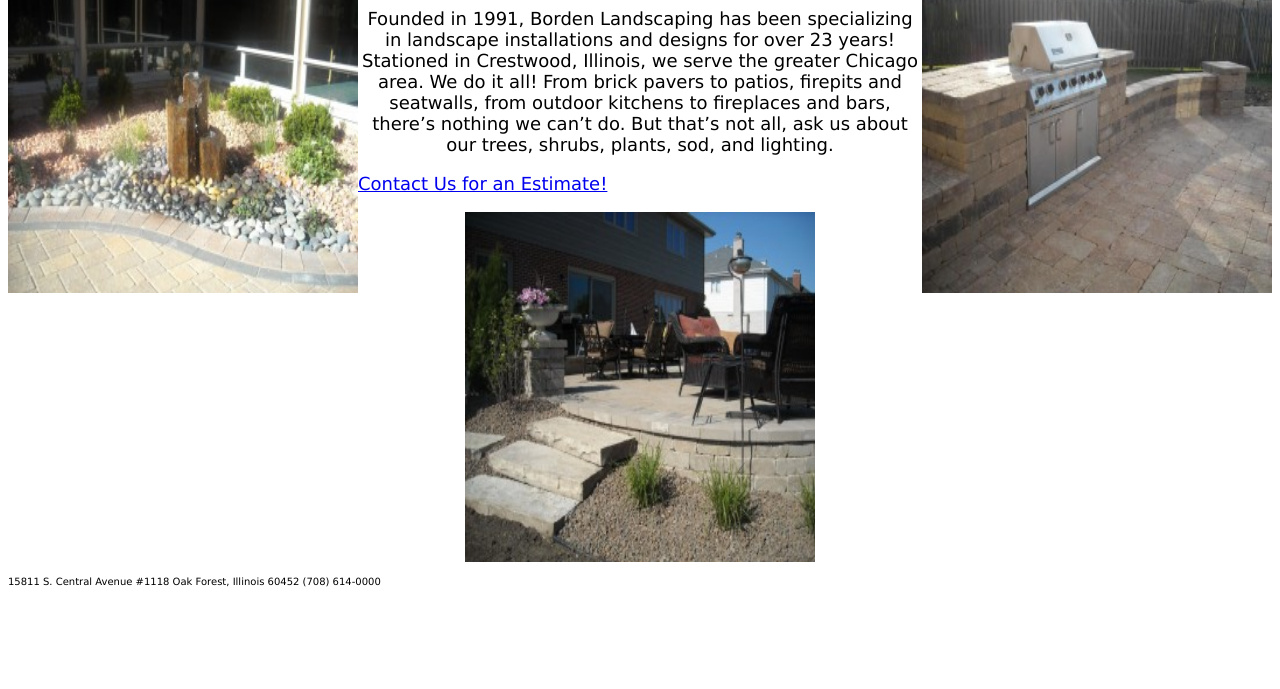
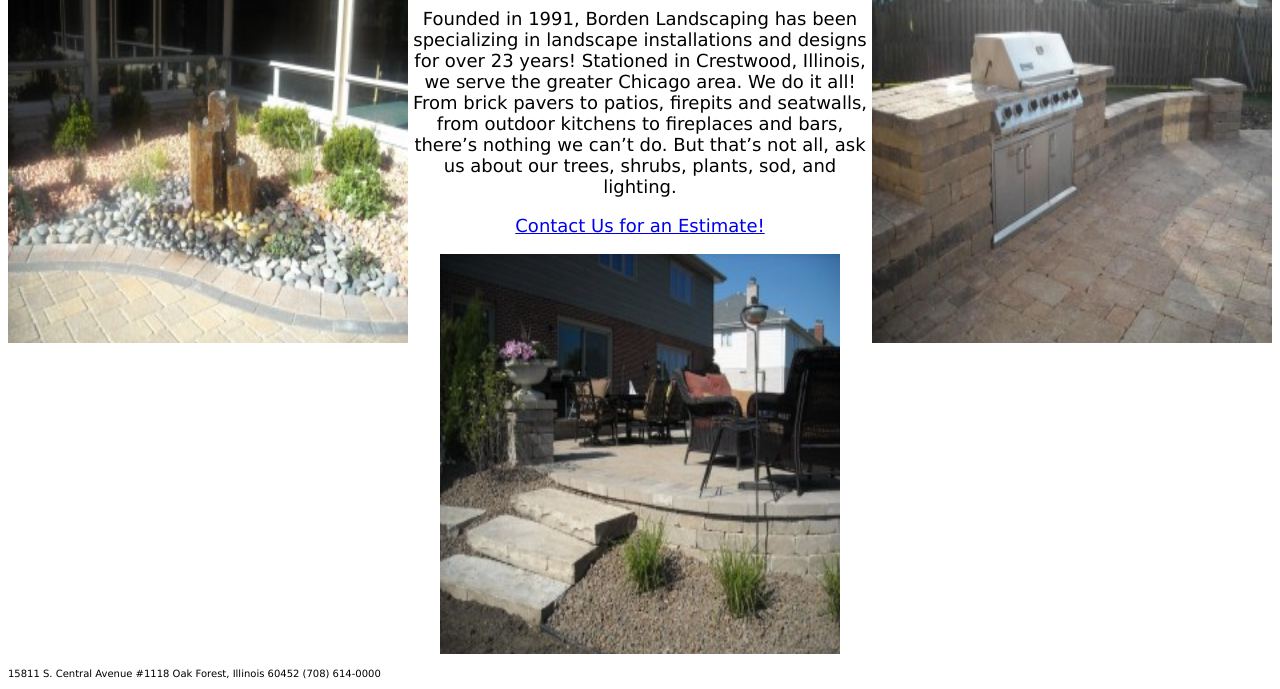
Before and after one commit to Tsijimon/Borden-Landscaping, a plain HTML site: page Borden About Us.html in a window 1280 px wide. Shown: the part 138-827 px from the top of the page. Before the commit the page ends 800 px from the top, so only its background shows below. Drawn offline with Linux system fonts and the light colour scheme.

Commit message:
almost done

```diff
--- a/Borden About Us.html
+++ b/Borden About Us.html
@@ -73,14 +73,14 @@
                 </b>
 			</ul>
 		</nav>
-		<center><p><img src="other5.jpg" alt="Smiley face" style="float:left;width:350px;height:350px;">
-			<img src="other6.jpg" alt="Smiley face" style="float:right;width:350px;height:350px;">
+		<center><p><img src="other5.jpg" alt="Smiley face" style="float:left;width:400px;height:400px;">
+			<img src="other6.jpg" alt="Smiley face" style="float:right;width:400px;height:400px;">
 			<h1>Our History!</h1>
 			Founded in 1991, Borden Landscaping has been specializing in landscape installations and designs for over 23 years! Stationed in Crestwood, Illinois, we serve the greater Chicago area. We do it all! From brick pavers to patios, firepits and seatwalls, from outdoor kitchens to fireplaces and bars, there’s nothing we can’t do. But that’s not all, ask us about our trees, shrubs, plants, sod, and lighting.
 
 			</p></center>
 
-		<p><a href="Borden Contact Us.html">Contact Us for an Estimate!</a></p>
-		<center><img src="other7.jpg" alt="Smiley face" style="float:bottom;width:350px;height:350px;"></center>
+		<center><p><a href="Borden Contact Us.html">Contact Us for an Estimate!</a></p></center>
+		<center><img src="other7.jpg" alt="Smiley face" style="float:bottom;width:400px;height:400px;"></center>
     </body>
 	<footer><p>15811 S. Central Avenue #1118 Oak Forest, Illinois 60452 (708) 614-0000</p></footer>
```
